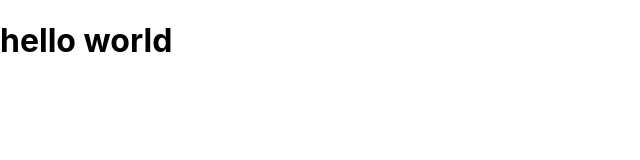
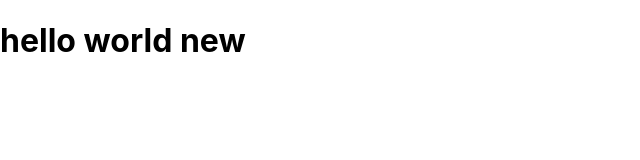
Before and after one commit to pprashantsingh/clientGame, a React (Create React App) app: page / in a window 1280 px wide. Shown: the top 160 px of the page, without its empty margins (0-640 px from the left). Built offline with nearby package versions, Linux system fonts and the light colour scheme.

Commit message:
"check branch commit"

```diff
--- a/src/App.js
+++ b/src/App.js
@@ -4,7 +4,7 @@ import './App.css';
 function App() {
   return (
     <>
-     <h1>hello world</h1>
+     <h1>hello world new</h1>
     </>
   );
 }
```
